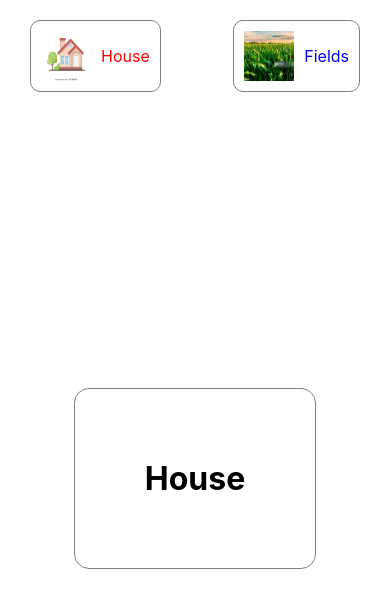
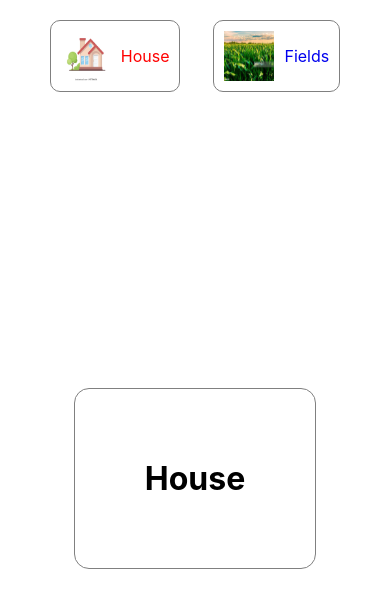
Before and after one commit to guna123884/rakesh, a React (Create React App) app: page / in a window 390 px wide. Shown: the top 608 px of the page. Built offline with nearby package versions, Linux system fonts and the light colour scheme.

Commit message:
Responsiveness added

```diff
--- a/src/components/header/header.css
+++ b/src/components/header/header.css
@@ -2,7 +2,7 @@
   display: flex;
   align-items: center;
   width: 100%;
-  justify-content: space-between;
+  justify-content: center;
   margin: 20px auto;
 }
 .header > a {
@@ -14,6 +14,9 @@
   border: 0.5px solid gray;
   border-radius: 10px;
 }
+.header > a:first-child {
+  margin-right: 10%;
+}
 .header > a > img {
   width: 50px;
   height: 50px;
```
